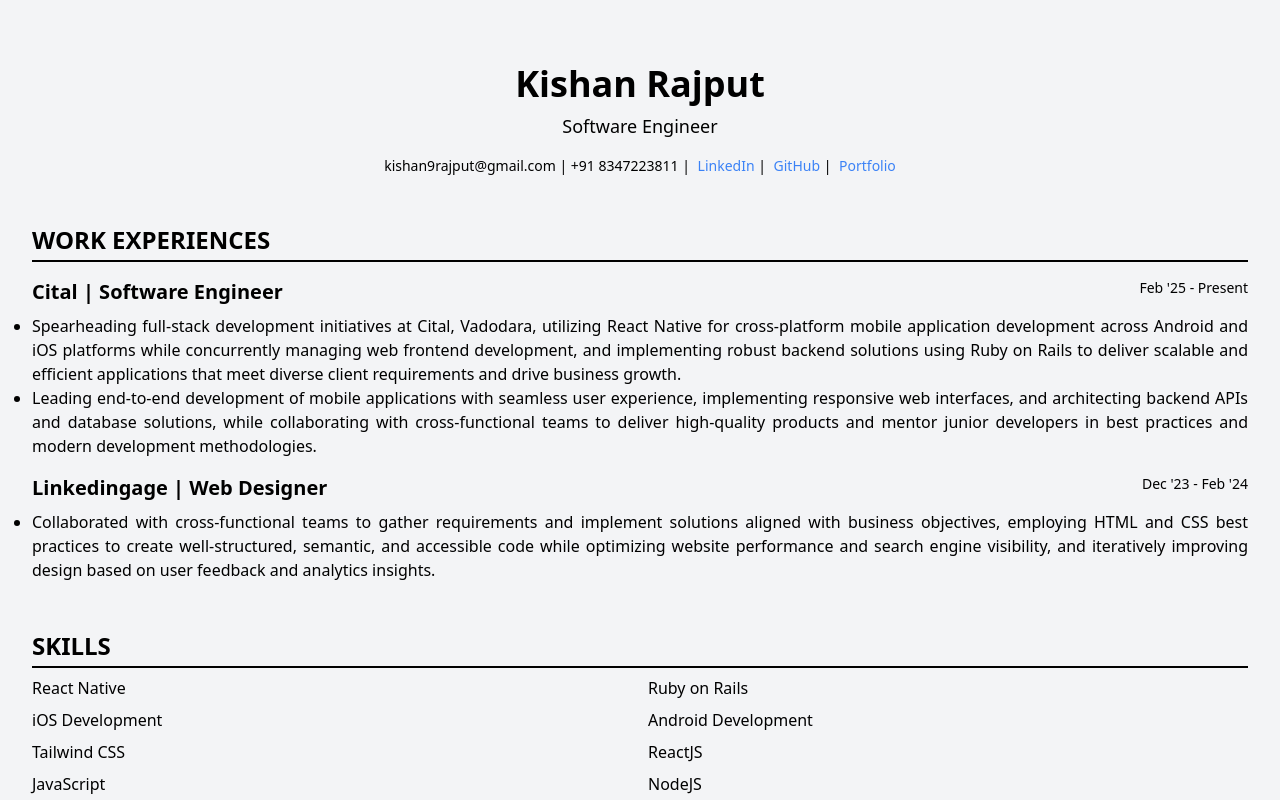
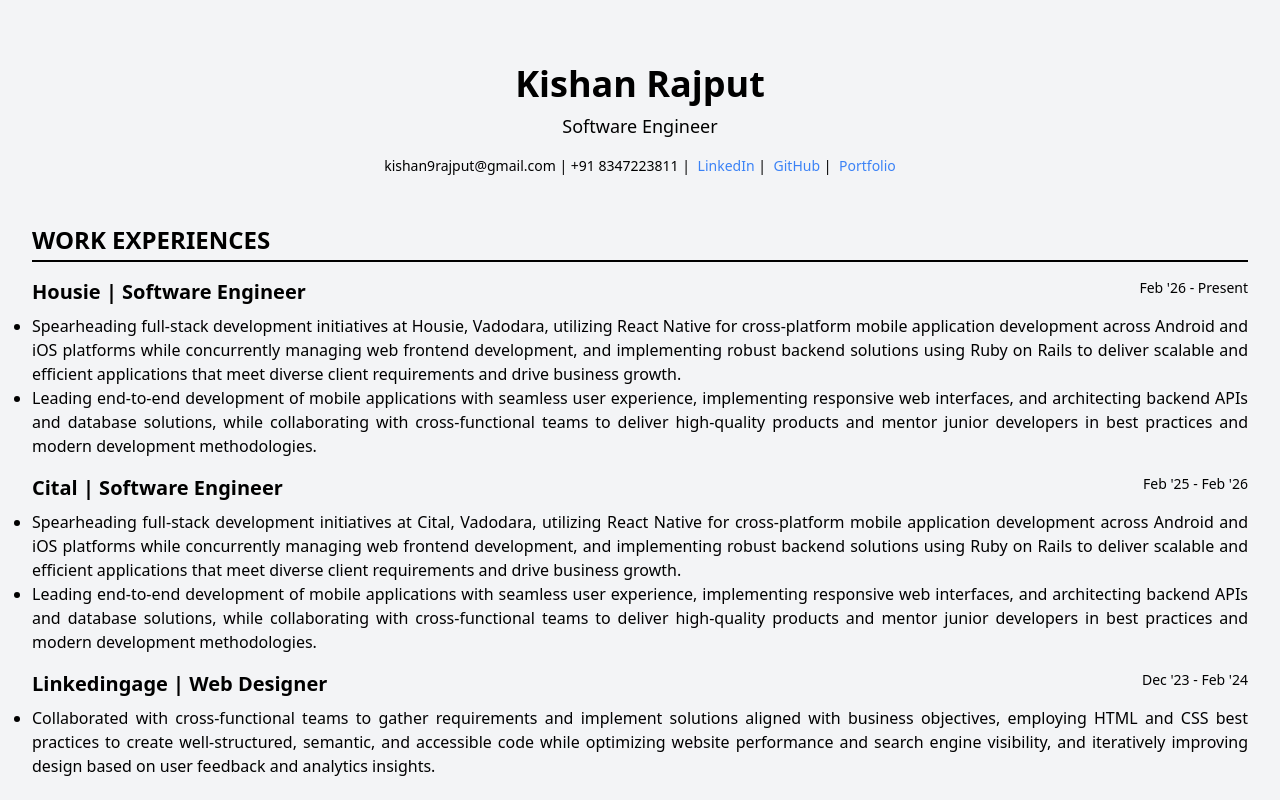
Before and after one commit to kishan04rajput/fullStack, a React (Create React App) app in the folder my-resume/: page / in a window 1280 px wide. Shown: the top 800 px of the page. Built offline with nearby package versions, Linux system fonts and the light colour scheme.

Commit message:
feat: add Housie work experience and update Cital employment timeline

```diff
--- a/my-resume/src/Components/WorkExperience.js
+++ b/my-resume/src/Components/WorkExperience.js
@@ -8,11 +8,34 @@
           WORK EXPERIENCES
         </h2>
 
+        {/* Housie | Software Engineer */}
+        <div className="mt-4">
+          <div className="flex justify-between">
+            <h3 className="text-xl font-semibold">Housie | Software Engineer</h3>
+            <p className="text-sm">Feb '26 - Present</p>
+          </div>
+          <ul className="list-disc mt-2 text-justify">
+            <li className="mb-0">
+              Spearheading full-stack development initiatives at Housie, Vadodara, utilizing React Native for
+              cross-platform mobile application development across Android and iOS platforms while
+              concurrently managing web frontend development, and implementing robust backend
+              solutions using Ruby on Rails to deliver scalable and efficient applications that meet diverse
+              client requirements and drive business growth.
+            </li>
+            <li className="mb-0">
+              Leading end-to-end development of mobile applications with seamless user experience,
+              implementing responsive web interfaces, and architecting backend APIs and database
+              solutions, while collaborating with cross-functional teams to deliver high-quality products
+              and mentor junior developers in best practices and modern development methodologies.
+            </li>
+          </ul>
+        </div>
+
         {/* Cital | Software Engineer */}
         <div className="mt-4">
           <div className="flex justify-between">
             <h3 className="text-xl font-semibold">Cital | Software Engineer</h3>
-            <p className="text-sm">Feb '25 - Present</p>
+            <p className="text-sm">Feb '25 - Feb '26</p>
           </div>
           <ul className="list-disc mt-2 text-justify">
             <li className="mb-0">
```
